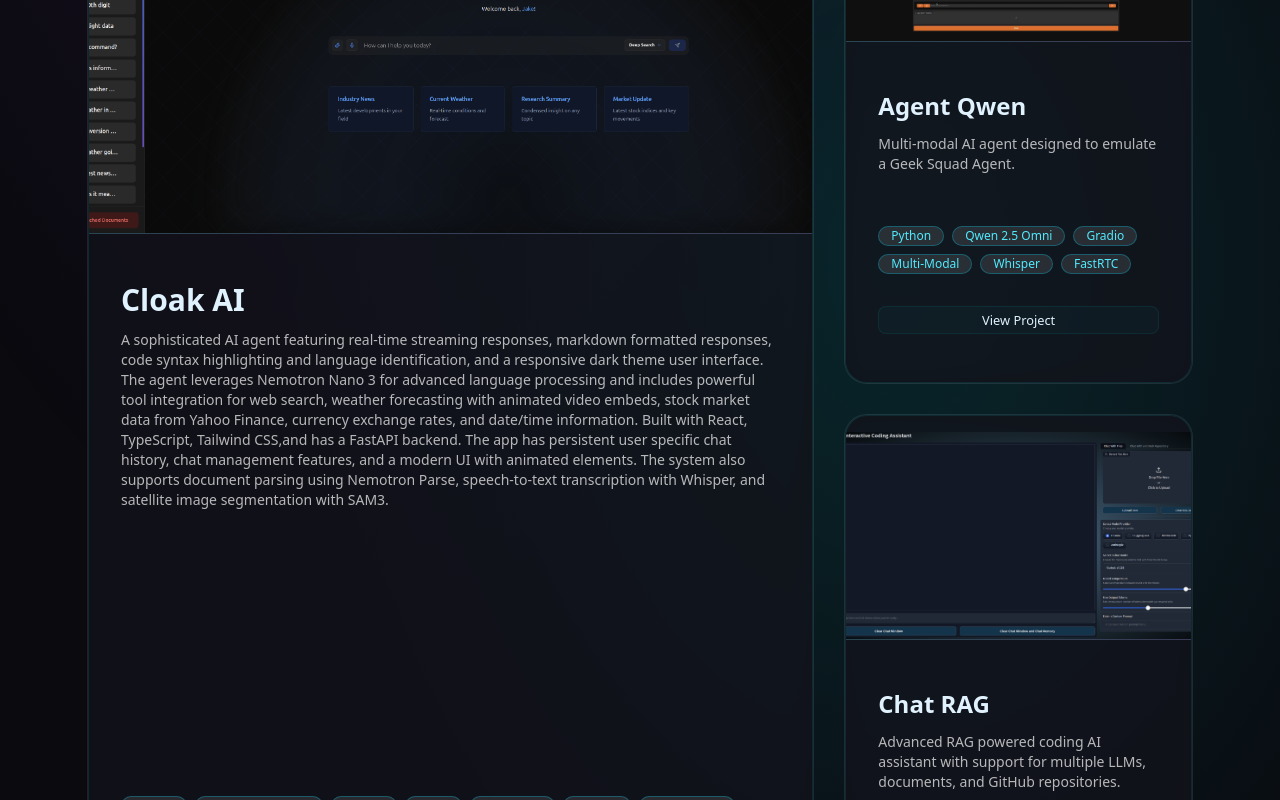
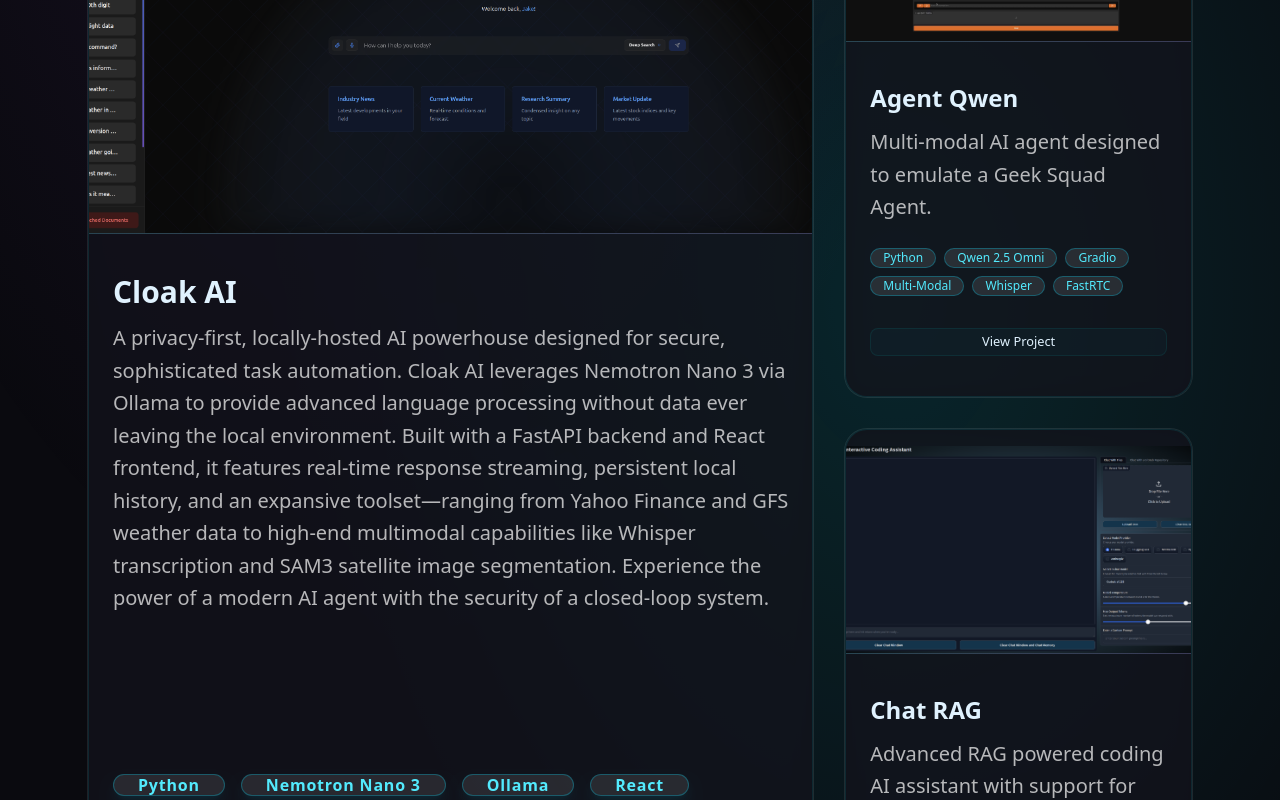
Before and after one commit to JakeFurtaw/jf-coded-v2, a Next.js app: page / in a window 1280 px wide. Shown: the part 1060-1860 px from the top of the page. Built offline with nearby package versions, Linux system fonts and the light colour scheme.

Commit message:
updated cloak ai featured project look to fit a better in its expanded box

```diff
--- a/app/page.tsx
+++ b/app/page.tsx
@@ -96,7 +96,7 @@
           {[
             {
               title: "Cloak AI",
-              desc: "A sophisticated AI agent featuring real-time streaming responses, markdown formatted responses, code syntax highlighting and language identification, and a responsive dark theme user interface. The agent leverages Nemotron Nano 3 for advanced language processing and includes powerful tool integration for web search, weather forecasting with animated video embeds, stock market data from Yahoo Finance, currency exchange rates, and date/time information. Built with React, TypeScript, Tailwind CSS,and has a FastAPI backend. The app has persistent user specific chat history, chat management features, and a modern UI with animated elements. The system also supports document parsing using Nemotron Parse, speech-to-text transcription with Whisper, and satellite image segmentation with SAM3.",
+              desc: "A privacy-first, locally-hosted AI powerhouse designed for secure, sophisticated task automation. Cloak AI leverages Nemotron Nano 3 via Ollama to provide advanced language processing without data ever leaving the local environment. Built with a FastAPI backend and React frontend, it features real-time response streaming, persistent local history, and an expansive toolset—ranging from Yahoo Finance and GFS weather data to high-end multimodal capabilities like Whisper transcription and SAM3 satellite image segmentation. Experience the power of a modern AI agent with the security of a closed-loop system.",
               tech: ["Python", "Nemotron Nano 3", "Ollama", "React", "TypeScript", "FastAPI", "Tailwind CSS", "Earth 2 Studio", "GFS Weather Data", "Yahoo Finance API", "Whisper", "Nemotron Parse", "SAM3", "Tool Use", "Web Scraping", "Geocoding", "Satellite Imagery"],
               image: "/projectImages/Cloak/ChatPage.png",
               link: "/projects",
@@ -140,31 +140,42 @@
                     <span className="text-6xl opacity-40 group-hover:scale-110 transition-transform duration-300">🧠</span>
                   )}
                 </div>
-                <div className="p-8 flex flex-col flex-grow">
+                  <div className="p-6 flex flex-col flex-grow">
                     <h3 className={`font-semibold mb-3 group-hover:text-cyan-400 transition-colors ${project.size === 'large' ? 'text-3xl' : 'text-2xl'}`}>
                       {project.title}
                     </h3>
-                  <p className="text-white/70 mb-6 line-clamp-12 min-h-[4.25rem]">
+
+                    <p className="text-white/70 mb-6 text-xl leading-relaxed">
                       {project.desc}
                     </p>
-                  <div className="flex flex-wrap gap-2 mb-8 mt-auto">
+
+                    {/* Pushes content to the bottom */}
+                    <div className="mt-auto">
+                      <div className={`flex flex-wrap mb-8 ${project.size === 'large' ? 'gap-4' : 'gap-2'}`}>
                         {project.tech.slice(0, project.size === 'large' ? 15 : 6).map((t) => (
                           <Badge
                             key={t}
-                        className="bg-white/10 hover:bg-cyan-400/20 text-cyan-300 text-xs border border-cyan-400/30 px-3 py-1"
+                            className={`bg-white/10 hover:bg-cyan-400/20 text-cyan-300 border border-cyan-400/30 transition-all duration-300
+                              ${project.size === 'large'
+                                ? 'text-base px-6 py-2.5 font-bold tracking-wider shadow-lg shadow-cyan-500/10 hover:scale-105'
+                                : 'text-xs px-3 py-1 font-medium'
+                              }`}
                           >
                             {t}
                           </Badge>
                         ))}
                       </div>
+
                       <Button
                         variant="outline"
-                    size="sm"
-                    className="w-full border-white/20 hover:border-cyan-400 hover:text-cyan-400"
+                        size={project.size === 'large' ? "lg" : "sm"}
+                        className={`w-full border-white/20 hover:border-cyan-400 hover:text-cyan-400
+                          ${project.size === 'large' ? 'py-7 text-xl font-bold' : ''}`}
                         asChild
                       >
                         <a href={project.link}>View Project</a>
                       </Button>
+                    </div>
                   </div>
               </Card>
             </motion.div>
```
Lines whose indentation alone changed are shown as unchanged.
